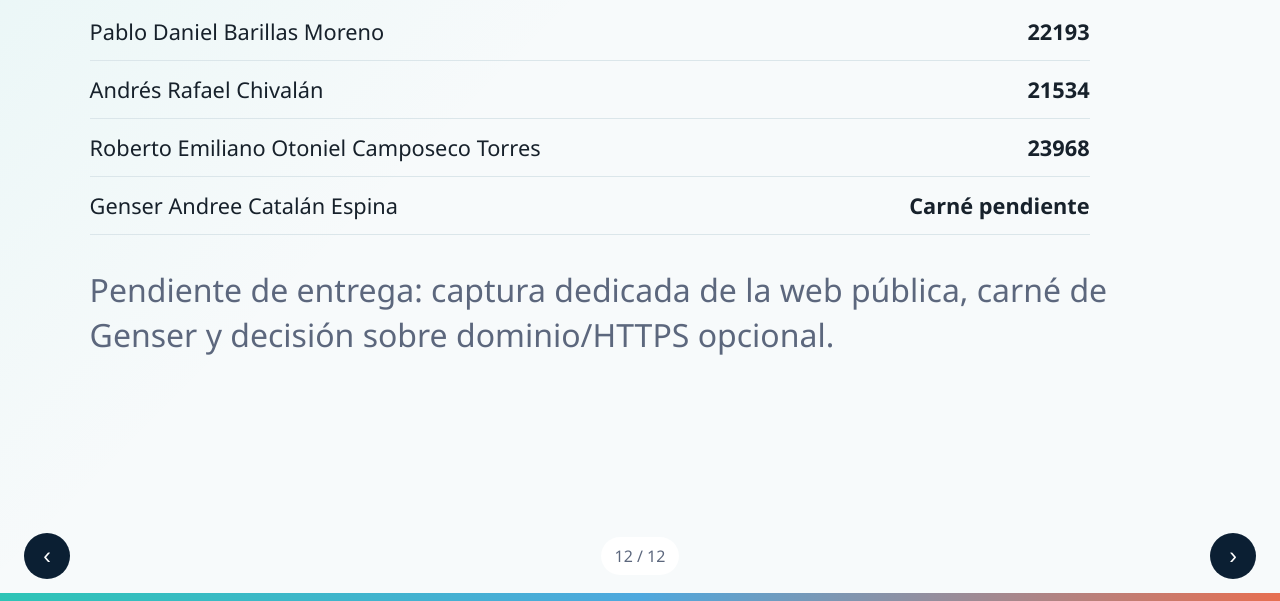
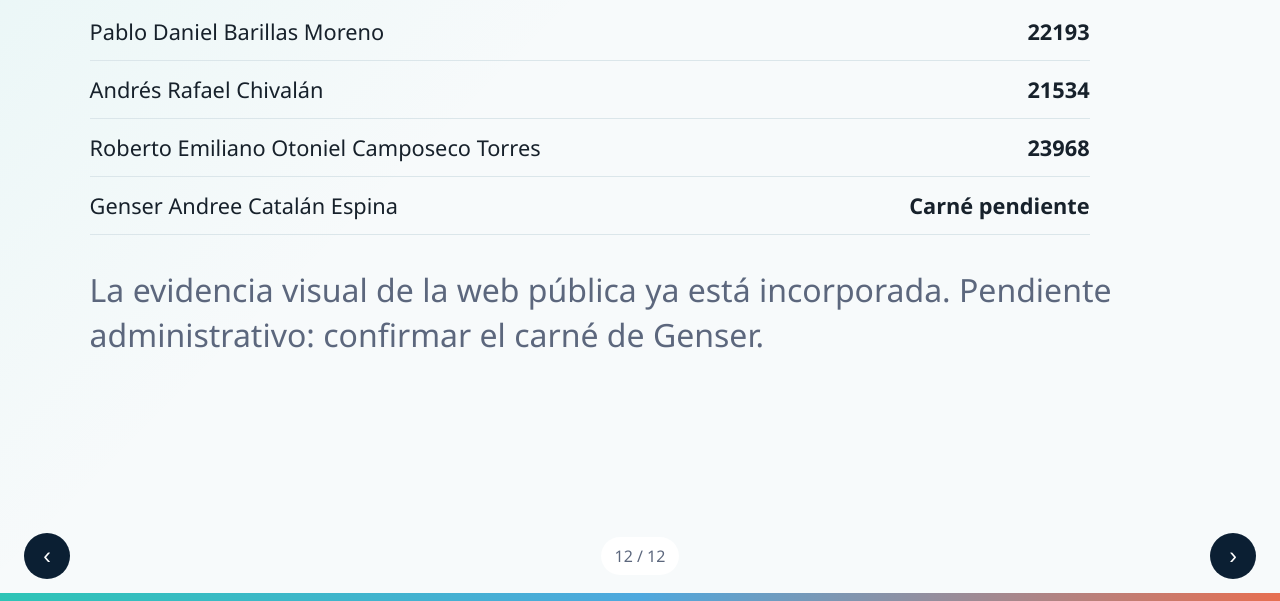
Before and after one commit to DanielBarillasM/Proyecto-final_Grupo-1_Redes_Sec-10, a plain HTML site: page docs/fase-final/presentacion.html in a window 1280 px wide. Both pictures are taken after a click on the button "Diapositiva anterior". Shown: the part 199-800 px from the top of the page. Drawn offline with Linux system fonts and the light colour scheme.

Commit message:
docs(fase-2): incorporar evidencia de la web publica

```diff
--- a/docs/fase-final/presentacion.html
+++ b/docs/fase-final/presentacion.html
@@ -311,7 +311,7 @@
       <div><span>Roberto Emiliano Otoniel Camposeco Torres</span><strong>23968</strong></div>
       <div><span>Genser Andree Catalán Espina</span><strong>Carné pendiente</strong></div>
     </div>
-    <p class="lead">Pendiente de entrega: captura dedicada de la web pública, carné de Genser y decisión sobre dominio/HTTPS opcional.</p>
+    <p class="lead">La evidencia visual de la web pública ya está incorporada. Pendiente administrativo: confirmar el carné de Genser.</p>
   </section>
 </main>
 
```
Also changed, not shown: evidence/fase-2/screenshots/13-web-publica-elastic-ip.jpeg (added), 9 other files.
